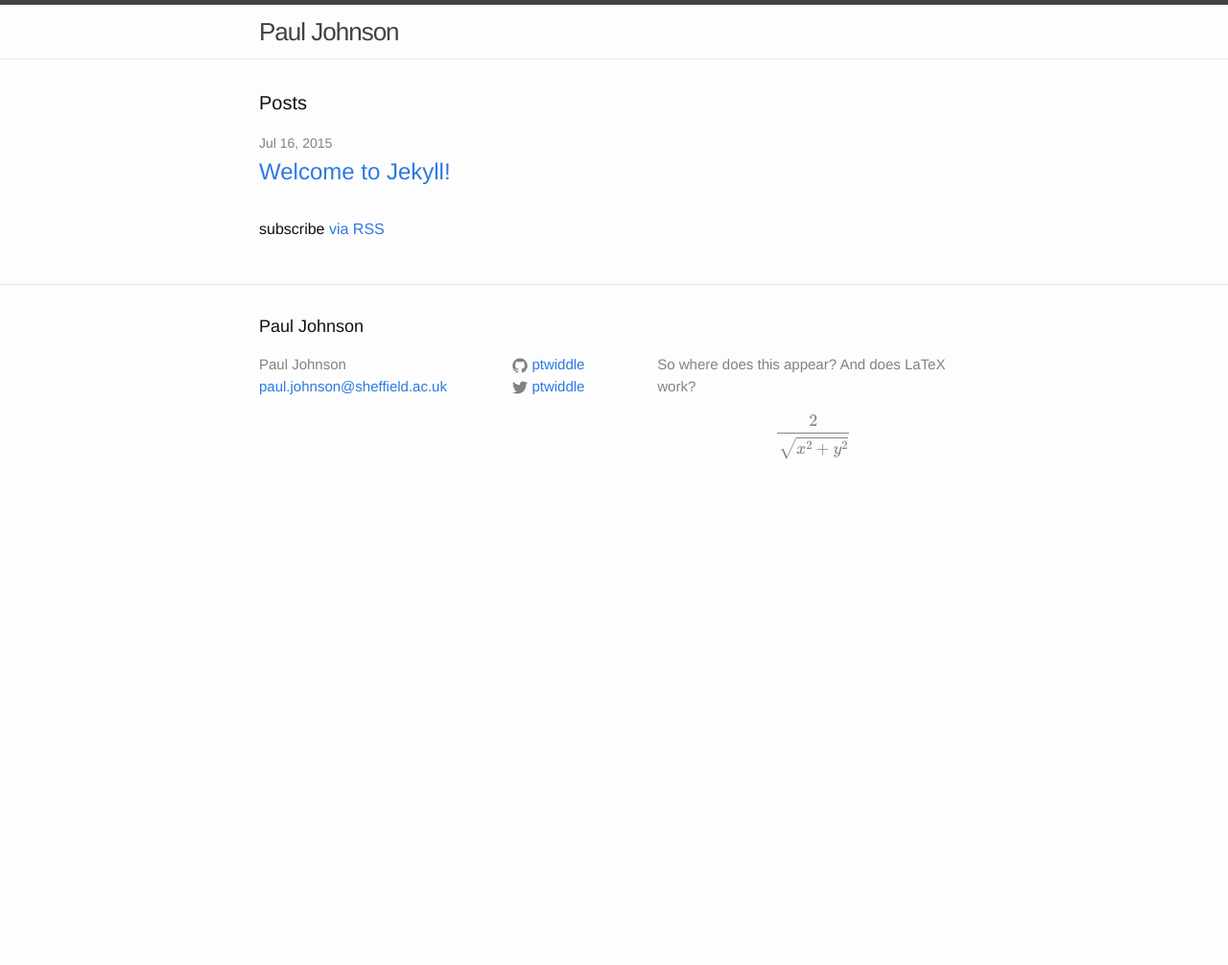
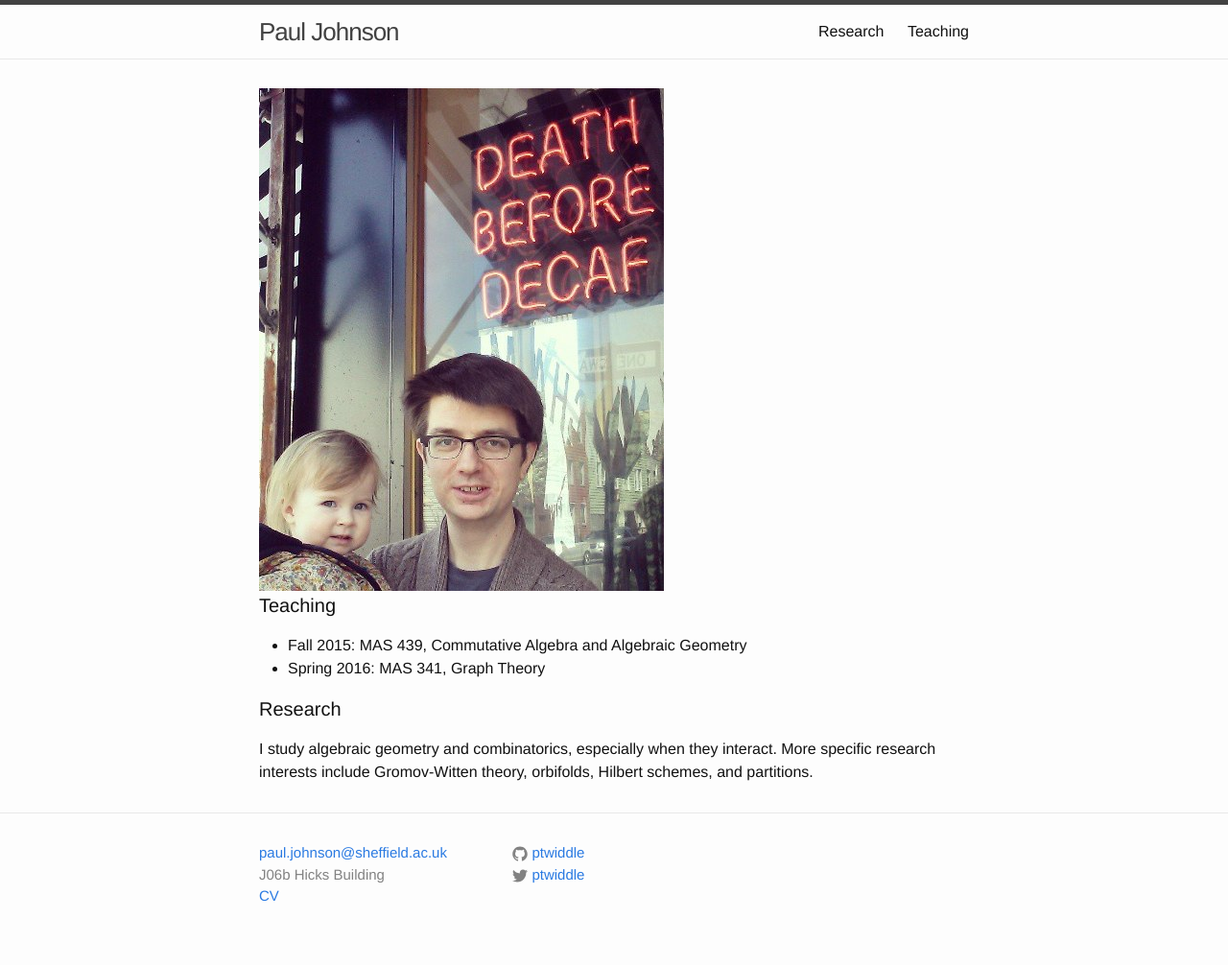
Before and after one commit to ptwiddle/ptwiddle.github.io, a Jekyll site: the page built from index.html, in a window 1280 px wide. Shown: the whole page at 96% size. Built offline with Jekyll 4.4.1, drawn with Linux system fonts in a browser that asks for light colours; formulas are drawn with MathJax 3; before the commit the page ends 900 px from its top, so only the background shows below that.

Commit message:
Actually starting my website

```diff
--- a/_config.yml
+++ b/_config.yml
@@ -2,9 +2,6 @@
 title: Paul Johnson
 email: paul.johnson@sheffield.ac.uk
 description: > # this means to ignore newlines until "baseurl:"
-  So where does this appear?
-  And does LaTeX work?
-  $$\frac{2}{\sqrt{x^2+y^2}}$$
 baseurl: "" # the subpath of your site, e.g. /blog/
 url: "http://yourdomain.com" # the base hostname & protocol for your site
 twitter_username: ptwiddle
--- a/_includes/footer.html
+++ b/_includes/footer.html
@@ -2,13 +2,14 @@
 
   <div class="wrapper">
 
-    <h2 class="footer-heading">{{ site.title }}</h2>
+
 
     <div class="footer-col-wrapper">
       <div class="footer-col  footer-col-1">
         <ul class="contact-list">
-          <li>{{ site.title }}</li>
           <li><a href="mailto:{{ site.email }}">{{ site.email }}</a></li>
+          <li> J06b Hicks Building</li>
+          <li> <a href="cv.pdf"> CV </a> </li>
         </ul>
       </div>
 
--- a/index.html
+++ b/index.html
@@ -4,20 +4,14 @@ layout: default
 
 <div class="home">
 
-  <h1 class="page-heading">Posts</h1>
+<img src="DBC.jpg">
 
-  <ul class="post-list">
-    {% for post in site.posts %}
-      <li>
-        <span class="post-meta">{{ post.date | date: "%b %-d, %Y" }}</span>
-
-        <h2>
-          <a class="post-link" href="{{ post.url | prepend: site.baseurl }}">{{ post.title }}</a>
-        </h2>
-      </li>
-    {% endfor %}
-  </ul>
-
-  <p class="rss-subscribe">subscribe <a href="{{ "/feed.xml" | prepend: site.baseurl }}">via RSS</a></p>
+  <h3 class="page-heading">Teaching</h3>
+      <ul>
+        <li> Fall 2015: MAS 439, Commutative Algebra and Algebraic Geometry</li>
+        <li> Spring 2016: MAS 341, Graph Theory </li>
+      </ul>
+  <h3 class="page-heading"> Research </h3>
+       I study algebraic geometry and combinatorics, especially when they interact.  More specific research interests include Gromov-Witten theory, orbifolds, Hilbert schemes, and partitions.
 
 </div>
```
Also changed, not shown: Research.md (added, +36 -0 lines), Teaching.md (added, +7 -0 lines), DBC.jpg (added), 2 other files.
